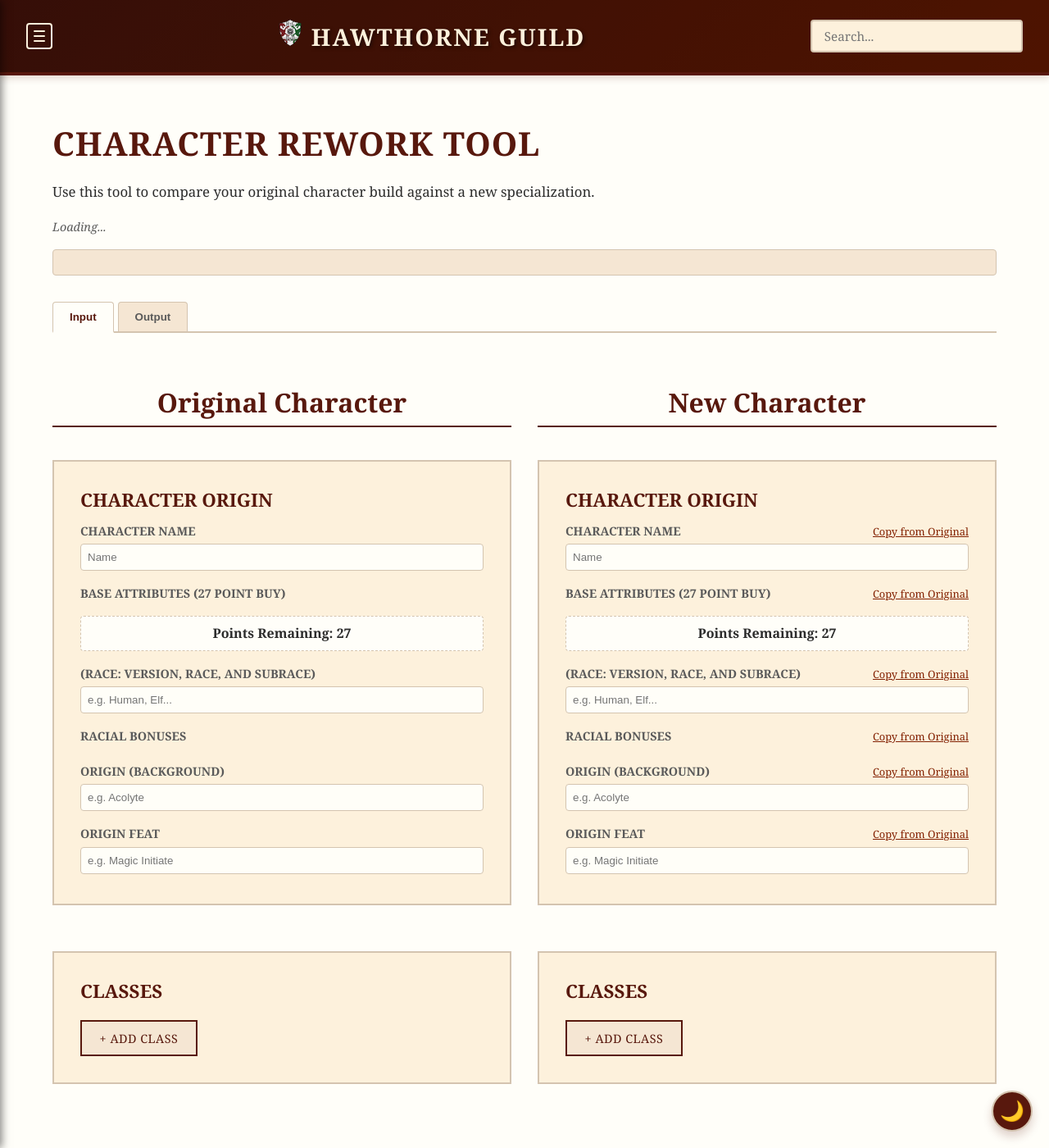
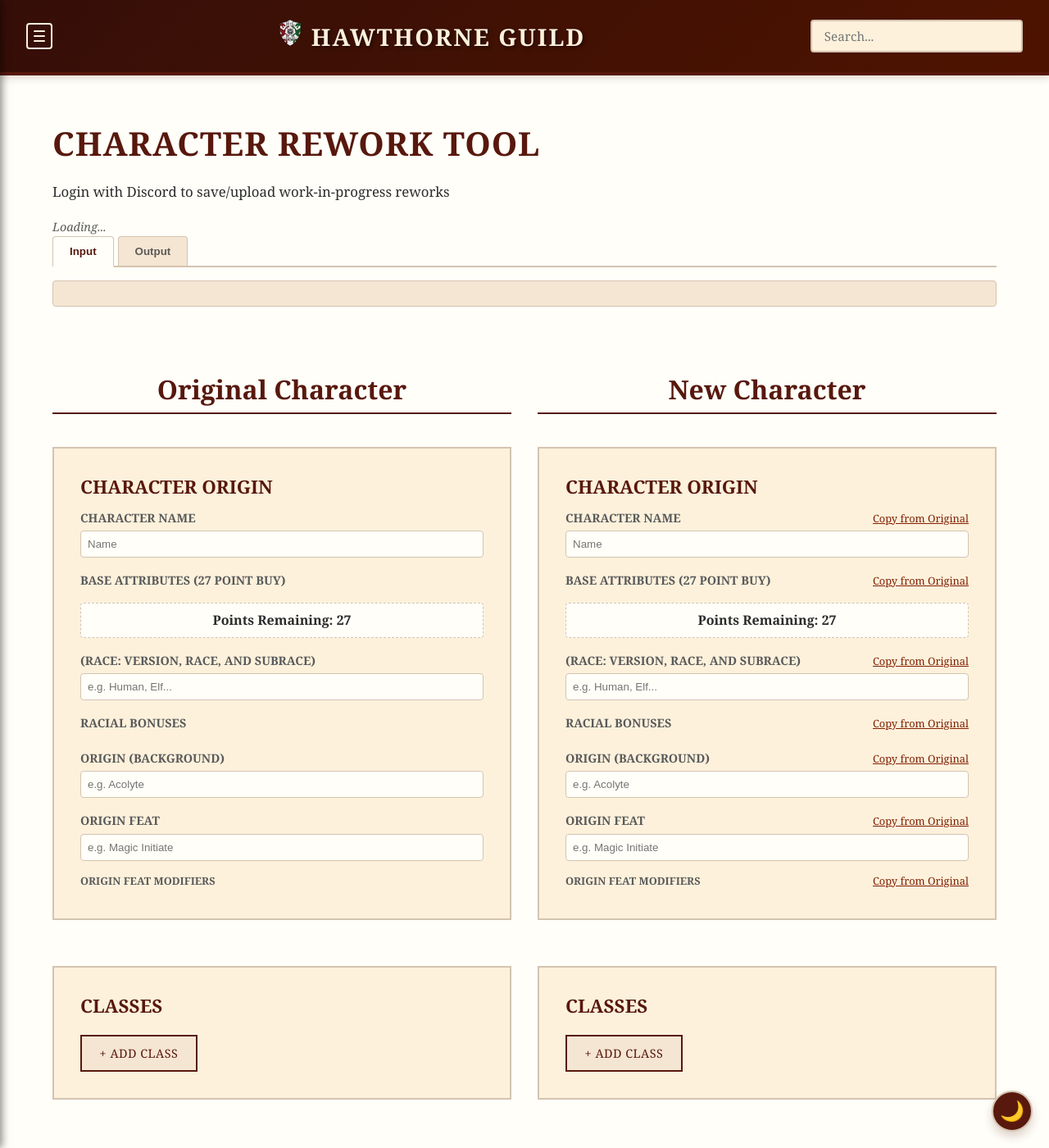
Before and after one commit to coconutswallow/Guides, a Jekyll site: the page built from rework.html, in a window 1280 px wide and 1400 px high. Shown: the whole window at 82% size. Built offline with Jekyll 4.4.1, drawn with Linux system fonts in a browser that asks for light colours; a script that is not in the unit is left out.

Commit message:
Update rework.html

```diff
--- a/rework.html
+++ b/rework.html
@@ -72,11 +72,18 @@
         min-height: 500px;
         padding: 15px;
         font-family: monospace;
-        background: var(--color-bg-light);
+        background: #000000; /* Black Background */
+        color: #ffffff;       /* White Text */
         border: 1px solid var(--color-border);
         border-radius: 4px;
         white-space: pre-wrap;
         margin-bottom: 1rem;
+    }
+
+    .output-help-text {
+        text-align: center;
+        margin-top: 10px;
+        font-size: 0.9em;
     }
 
     /* --- CONTROLS --- */
@@ -88,7 +95,7 @@
         padding: 15px;
         border: 1px solid var(--color-border);
         border-radius: 4px;
-        margin: 1rem 0 2rem 0; /* Added bottom margin for spacing */
+        margin: 1rem 0 2rem 0;
         align-items: center;
         justify-content: flex-start;
     }
@@ -323,9 +330,16 @@
 <div class="page">
 
     <h1>Character Rework Tool</h1>
-    <p>Use this tool to compare your original character build against a new specialization.</p>
+    <p>Login with Discord to save/upload work-in-progress reworks</p>
 
     {% include auth-header.html %}
+
+    <div class="tab-nav">
+        <button class="tab-btn active" onclick="window.switchTab('input')">Input</button>
+        <button class="tab-btn" onclick="window.switchTab('output')">Output</button>
+    </div>
+
+    <div id="tab-input" class="tab-content active">
 
         <div class="control-bar" id="controls-area">
 
@@ -354,12 +368,6 @@
 
         <input type="hidden" id="current-rework-id" value="">
 
-    <div class="tab-nav">
-        <button class="tab-btn active" onclick="window.switchTab('input')">Input</button>
-        <button class="tab-btn" onclick="window.switchTab('output')">Output</button>
-    </div>
-
-    <div id="tab-input" class="tab-content active">
         <div class="respec-container">
             <div class="char-column" id="col-original">
                 <h2 class="column-header">Original Character</h2>
@@ -367,29 +375,31 @@
                     <h3 class="card-title">Character Origin</h3>
                     <div class="origin-grid">
                         <div class="input-group">
-                            <div class="field-header-row"><label class="input-label">Character Name</label><span class="copy-spacer">Copy</span></div>
+                            <div class="field-header-row"><label class="input-label">Character Name</label><span class="copy-spacer">Copy from Original</span></div>
                             <input type="text" class="text-input" id="name-original" placeholder="Name">
                         </div>
                         <div class="input-group">
-                            <div class="field-header-row"><label class="input-label">Base Attributes (27 Point Buy)</label><span class="copy-spacer">Copy</span></div>
+                            <div class="field-header-row"><label class="input-label">Base Attributes (27 Point Buy)</label><span class="copy-spacer">Copy from Original</span></div>
                             <div id="attrs-container-original"></div>
                             <div class="points-display" id="points-original">Points Remaining: 27</div>
                         </div>
                         <div class="input-group">
-                            <div class="field-header-row"><label class="input-label">(Race: Version, Race, and subrace)</label><span class="copy-spacer">Copy</span></div>
+                            <div class="field-header-row"><label class="input-label">(Race: Version, Race, and subrace)</label><span class="copy-spacer">Copy from Original</span></div>
                             <input type="text" class="text-input" id="race-original" placeholder="e.g. Human, Elf...">
                         </div>
                         <div class="input-group" id="block-race-original">
-                            <div class="field-header-row"><label class="input-label">Racial Bonuses <span class="block-warning">Max 3!</span></label><span class="copy-spacer">Copy</span></div>
+                            <div class="field-header-row"><label class="input-label">Racial Bonuses <span class="block-warning">Max 3!</span></label><span class="copy-spacer">Copy from Original</span></div>
                             <div id="race-mod-container-original"></div>
                         </div>
                         <div class="input-group">
-                            <div class="field-header-row"><label class="input-label">Origin (Background)</label><span class="copy-spacer">Copy</span></div>
+                            <div class="field-header-row"><label class="input-label">Origin (Background)</label><span class="copy-spacer">Copy from Original</span></div>
                             <input type="text" class="text-input" id="bg-original" placeholder="e.g. Acolyte">
                         </div>
                         <div class="input-group" id="block-origin-original">
-                            <div class="field-header-row"><label class="input-label">Origin Feat <span class="block-warning">Max 3!</span></label><span class="copy-spacer">Copy</span></div>
+                            <div class="field-header-row"><label class="input-label">Origin Feat <span class="block-warning">Max 3!</span></label><span class="copy-spacer">Copy from Original</span></div>
                             <input type="text" class="text-input" id="orig-feat-original" placeholder="e.g. Magic Initiate">
+
+                            <div class="field-header-row" style="margin-top:10px;"><label class="input-label" style="font-size:0.8em">Origin Feat Modifiers</label><span class="copy-spacer">Copy from Original</span></div>
                             <div id="origin-mod-container-original"></div>
                         </div>
                     </div>
@@ -446,9 +456,14 @@
                         <div class="input-group" id="block-origin-new">
                             <div class="field-header-row">
                                 <label class="input-label">Origin Feat <span class="block-warning">Max 3!</span></label>
-                                <button type="button" class="copy-link" onclick="window.copyOriginAll()">Copy from Original</button>
+                                <button type="button" class="copy-link" onclick="window.copyValue('orig-feat-original', 'orig-feat-new')">Copy from Original</button>
                             </div>
                             <input type="text" class="text-input" id="orig-feat-new" placeholder="e.g. Magic Initiate">
+
+                            <div class="field-header-row" style="margin-top:10px;">
+                                <label class="input-label" style="font-size:0.8em">Origin Feat Modifiers</label>
+                                <button type="button" class="copy-link" onclick="window.copyMods('origin')">Copy from Original</button>
+                            </div>
                             <div id="origin-mod-container-new"></div>
                         </div>
                     </div>
@@ -466,20 +481,22 @@
             <h3 class="card-title">Rework Details</h3>
             <div class="input-group" style="margin-bottom: 1rem;">
                 <label class="input-label">Rework Costs</label>
-                <input type="text" id="rework-cost" class="text-input" placeholder="e.g. 500gp for retraining, 2 weeks downtime">
+                <input type="text" id="rework-cost" class="text-input" placeholder="GP and DTP costs, and/or rework token">
             </div>
             <div class="input-group">
                 <label class="input-label">Notes</label>
-                <textarea id="rework-notes" class="notes-area" style="min-height: 150px;" placeholder="Character concept notes, equipment changes, DM approval status, etc..."></textarea>
+                <textarea id="rework-notes" class="notes-area" style="min-height: 150px;" placeholder="Summarize character change, reason, and other information useful for auditors"></textarea>
             </div>
         </div>
     </div>
 
     <div id="tab-output" class="tab-content">
         <h2 class="column-header">Rework Request Form</h2>
-        <p>Copy the text below and paste it into the Discord ticket.</p>
         <textarea id="output-text" class="output-area" readonly></textarea>
         <button class="action-btn btn-load" onclick="window.copyOutput()" style="width: 100%; text-align:center; justify-content: center;">Copy to Clipboard</button>
+        <div class="output-help-text">
+            Copy the code block above and post to <a href="[https://discord.com/channels/308324031478890497/617833245433921556](https://discord.com/channels/308324031478890497/617833245433921556)" target="_blank">#Character-Rework-Log Channel</a>
+        </div>
     </div>
 
 </div>
```
Also changed, not shown: other parts of rework.html (+8 -7 lines). Lines whose indentation alone changed are shown as unchanged.
